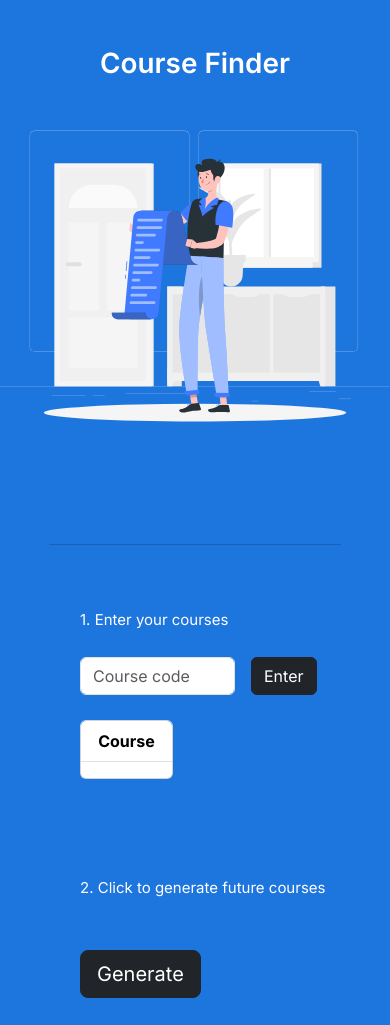
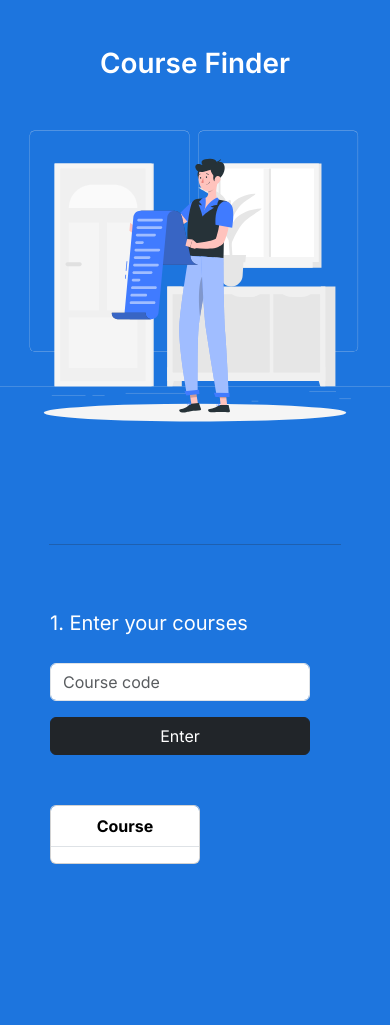
Before and after one commit to Dawoud-Husain/Course-Tree-Generator, a PHP site: page /html/ApiFrontend/index.html in a window 390 px wide; the page is wider, and only the part inside the window is pictured. Shown: the part 49-1074 px from the top of that part. Run offline with PHP 8.4, Linux system fonts and the light colour scheme; lists and menus that the app fills with data are empty.

Commit message:
responsive

```diff
--- a/html/ApiFrontend/index.html
+++ b/html/ApiFrontend/index.html
@@ -20,14 +20,16 @@
 
     <section class="d-flex flex-column justify-content-start align-items-start" id="enter-course">
       <h2 class="steps text-white p">1. Enter your courses</h2>
-      <div class="d-flex gap-3">
+      <div class="d-flex gap-3" id="enter-input">
         <input type="text" class="form-control d-md-block" id="courseInput" placeholder="Course code">
         <button type="button" class="btn btn-dark btn-md" id="enterButton">Enter</button>
       </div>
       <div id="errorMsg" style="color: red;"></div>
 
       <button class="btn btn-danger btn-sm" id="clearCourses"> Clear Courses </button>
-      <div class="table-responsive card" id="courseEntriesContainer">
+
+      <!-- Entered Courses Table -->
+      <div class="table-responsive-sm card" id="courseEntriesContainer">
         <table class="table table-hover align-middle text-center" id="courseEntries">
           <thead>
             <tr>
@@ -38,13 +40,12 @@
           </tbody>
         </table>
       </div>
+      <!-- Entered Courses Table -->
 
-      <h2 class="steps text-white">2. Click to generate future courses</h2>
+      <h2 class="steps text-white">2. Click generate to view eligible courses</h2>
       <button type="button" class="btn btn-dark btn-lg" id="generateCourses">Generate</button>
       <!-- ********    TO DO FILTER UI ******** - DAWOUD  -->
-      <button class="btn btn-dark btn-md" id="filterButton">Filter
-        <img src="../components/media/filter.svg" style="background-color: #222529;" alt="filter">
-      </button>
+      <button class="btn btn-dark btn-md" id="filterButton">Filter</button>
       <!-- <div class="categories">
         <h2>SUBJECT</h2>
         <div class="courseCodePrefixes">
@@ -53,7 +54,9 @@
         <div class="courseCodeLevels">
         </div>
       </div> -->
-    <!-- ********    TO DO FILTER UI ******** - DAWOUD  -->
+      <!-- ********    TO DO FILTER UI ******** - DAWOUD  -->
+
+      <!-- Elegible course table -->
       <div class="table-responsive card" id="eligbleCoursesTableContainer">
         <table class="eligbleCourses table table-hover" id="eligbleCoursesTable">
           <thead>
--- a/html/ApiFrontend/style.css
+++ b/html/ApiFrontend/style.css
@@ -35,13 +35,14 @@
  width: 100%;
 }
 
-/******** HEADER **********/
+/******** Enter Courses **********/
 
 #enter-course {
   width: 100%;
   padding-top: 50px;
   padding-left: 200px;
   background-color: #1D75DE;
+
 }
 
 #enter-course h2 {
@@ -51,8 +52,8 @@
 #courseEntriesContainer {
  max-height: 300px;
  margin-top: 25px;
- margin-bottom: 100px;
- width: 30%;
+ margin-bottom: 250px;
+ width: 250px;
 }
 
 #courseEntries {
@@ -65,10 +66,10 @@
 }
 
 
-/******** ENTERCOURSE **********/
+/******** Enter Courses End **********/
 
 
-/******** GENERATE **********/
+/******** Eligble Courses **********/
 
 #generate {
   height: 40%;
@@ -79,8 +80,8 @@
 }
 
 #generateCourses {
- margin-top: 25px;
- margin-bottom: 50px;
+ width: 150px;
+ margin-bottom: 90px;
 }
 
 #eligbleCoursesTableContainer {
@@ -89,30 +90,54 @@
  margin-bottom: 100px;
 }
 
-#eligbleCoursesTable {
- border-radius: 10px;
- overflow: hidden;
- width: 100%;
+#filterButton {
+ margin-bottom: 10px;
+ width: 100px;
+}
+
+/******** Elegible Courses End **********/
+
+@media (max-width: 700px) {
+    #enter-input {
+      flex-direction: column;
+    }
+
+    #courseInput {
+      width: 100%;
+    }
+
+    .steps {
+      font-size: 20px;
+    }
+
+    #enter-course {
+     align-items: center;
+     padding-left: 50px;
+     padding-right: 50px;
+    }
+
+    #courseEntriesContainer {
+     margin-top: 50px;
+     width: 150px;
+    }
+
+    #eligbleCoursesTableContainer {
+     width: 150px;
+    }
+
+    #filterButton {
+     width: 75px;
+    }
 }
 
 
-#filterButton {
- margin-bottom: 10px;
- width: 20%;
-}
-
-/******** GENERATE **********/
-
-@media (max-width: 700px) {
-    #courseInput {
-        width: 50%;
+@media (max-width: 200px) {
+    #enter-course {
+     padding-left: 0px;
     }
 
-    .steps {
-      font-size: 15px;
-    }
+   .courseEntries {
+    width: 100%:
+   }
 
-    #enter-course {
-     padding-left: 80px;
-    }
 }
```
